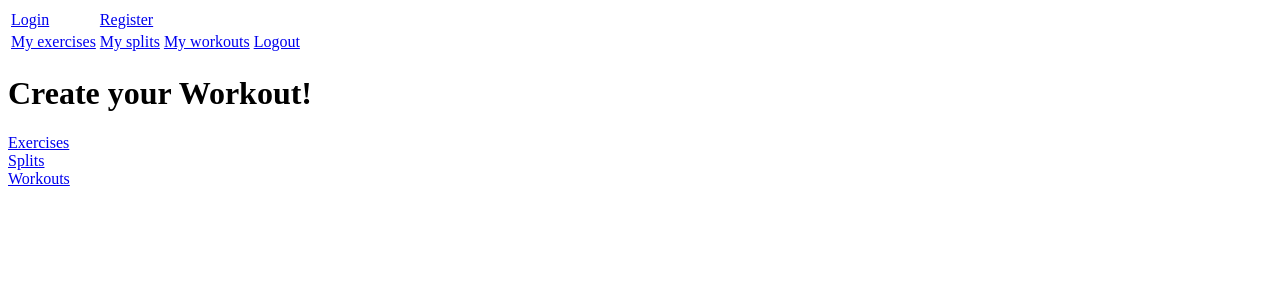
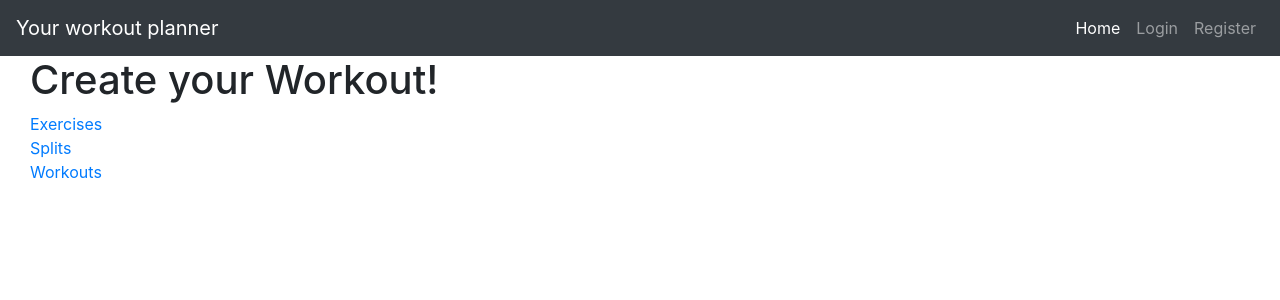
Before and after one commit to MateuszMalkiewicz/WorkoutPlan, a Django app: template templates/index.html in a window 1280 px wide. Shown: the top 300 px of the page. Run offline with Django 3.2, Linux system fonts and the light colour scheme; the template is opened without the code that fills it, so the values that code supplies are empty; some libraries are stand-ins or nearby versions.

Commit message:
added navigation bar

```diff
--- a/GymWorkoutSet/settings.py
+++ b/GymWorkoutSet/settings.py
@@ -66,7 +66,7 @@ TEMPLATES = [
                 'django.template.context_processors.request',
                 'django.contrib.auth.context_processors.auth',
                 'django.contrib.messages.context_processors.messages',
-                'workout.workout_context',
+                'workout.workout_context.user_context',
             ],
         },
     },
--- a/GymWorkoutSet/urls.py
+++ b/GymWorkoutSet/urls.py
@@ -18,7 +18,8 @@ from django.urls import path
 from workout.views import IndexView, \
     ExercisesView, AddExerciseView, EditExerciseView, DeleteExerciseView,\
     SplitsView, AddSplitView, EditSplitView, DeleteSplitView, StartSplitView, \
-    WorkoutsView, AddWorkoutView, EditWorkoutView, DeleteWorkoutView, StartWorkoutView
+    WorkoutsView, AddWorkoutView, EditWorkoutView, DeleteWorkoutView, StartWorkoutView, \
+    RegisterView, LoginView
 
 
 urlpatterns = [
@@ -38,4 +39,6 @@ urlpatterns = [
     path('workout/<int:workout_id>/delete', DeleteWorkoutView.as_view(), name='delete_workout'),
     path('workout/<int:workout_id>/start', StartWorkoutView.as_view(), name='start_workout'),
     path('workout/<int:workout_id>/start/<int:split_id>', StartSplitView.as_view(), name='start_split'),
+    path('register/', RegisterView.as_view(), name='register'),
+    path('login/', LoginView.as_view(), name='login'),
 ]
--- a/templates/base.html
+++ b/templates/base.html
@@ -1,24 +1,63 @@
 <!DOCTYPE html>
-<html lang="en">
+{% load static %}
+<html lang="en" xmlns="http://www.w3.org/1999/html">
 <head>
     <meta charset="UTF-8">
     <title>Your workout planner</title>
+
+    <link href="https://stackpath.bootstrapcdn.com/bootstrap/4.3.1/css/bootstrap.min.css" rel="stylesheet"
+          integrity="sha384-ggOyR0iXCbMQv3Xipma34MD+dH/1fQ784/j6cY/iJTQUOhcWr7x9JvoRxT2MZw1T"
+          crossorigin="anonymous">
+    <script src="https://code.jquery.com/jquery-3.4.1.min.js"
+            integrity="sha256-CSXorXvZcTkaix6Yvo6HppcZGetbYMGWSFlBw8HfCJo="
+            crossorigin="anonymous"></script>
+    <script src="https://cdnjs.cloudflare.com/ajax/libs/popper.js/1.15.0/umd/popper.min.js"></script>
+    <script src="https://stackpath.bootstrapcdn.com/bootstrap/4.3.1/js/bootstrap.min.js"
+            integrity="sha384-JjSmVgyd0p3pXB1rRibZUAYoIIy6OrQ6VrjIEaFf/nJGzIxFDsf4x0xIM+B07jRM"
+            crossorigin="anonymous"></script>
+
 </head>
+
 <body>
-    <table>
-        <tr>
-            <td><a href="/">Login</a></td>
-            <td><a href="/">Register</a></td>
-        </tr>
-        <tr>
-            <td><a href="/">My exercises</a></td>
-            <td><a href="/">My splits</a></td>
-            <td><a href="/">My workouts</a></td>
-            <td><a href="/">Logout</a></td>
-        </tr>
-    </table>
+    <nav class="navbar navbar-expand-md navbar-dark bg-dark">
+        <a class="navbar-brand" href="{% url 'index' %}">Your workout planner</a>
+        <button class="navbar-toggler" type="button" data-toggle="collapse" data-target="#user-menu">
+            <span class="navbar-toggler-icon"></span>
+        </button>
+        <div class="collapse navbar-collapse" id="user-menu">
+            <ul class="navbar-nav ml-auto">
+                <li class="nav-item">
+                    <a class="nav-link active" href="{% url 'index' %}">Home</a>
+                </li>
+                {% if user.is_autnenticated %}
+                    <li class="nav-item">
+                        <a class="nav-link" href="/">My exercises</a>
+                    </li>
+                    <li class="nav-item">
+                        <a class="nav-link" href="/">My splits</a>
+                    </li>
+                    <li class="nav-item">
+                        <a class="nav-link" href="/">My workouts</a>
+                    </li>
+                    <li class="nav-item">
+                        <a class="nav-link" href="/">Logout</a>
+                    </li>
+                {% else %}
+                    <li class="nav-item">
+                        <a class="nav-link" href="{% url 'login' %}">Login</a>
+                    </li>
+                    <li class="nav-item">
+                        <a class="nav-link" href="{% url 'register' %}">Register</a>
+                    </li>
+                {% endif %}
+            </ul>
+        </div>
+    </nav>
 
-    {% block content %}
-    {% endblock %}
+    <div class="container-fluid">
+        {% block content %}
+        {% endblock %}
+    </div>
+
 </body>
 </html>
--- a/templates/index.html
+++ b/templates/index.html
@@ -1,8 +1,10 @@
 {% extends "base.html" %}
 {% block content %}
-    <h1>Create your Workout!</h1>
+    <div class="container-fluid">
+        <h1>Create your Workout!</h1>
         <a href="{% url 'exercises' %}">Exercises</a><br>
         <a href="{% url 'splits' %}">Splits</a><br>
         <a href="{% url 'workouts' %}">Workouts</a><br>
         <br>
+    </div>
 {% endblock %}
```
Also changed, not shown: static/user_menu.js (added), workout/migrations/0004_auto_20191103_2156.py (added).
